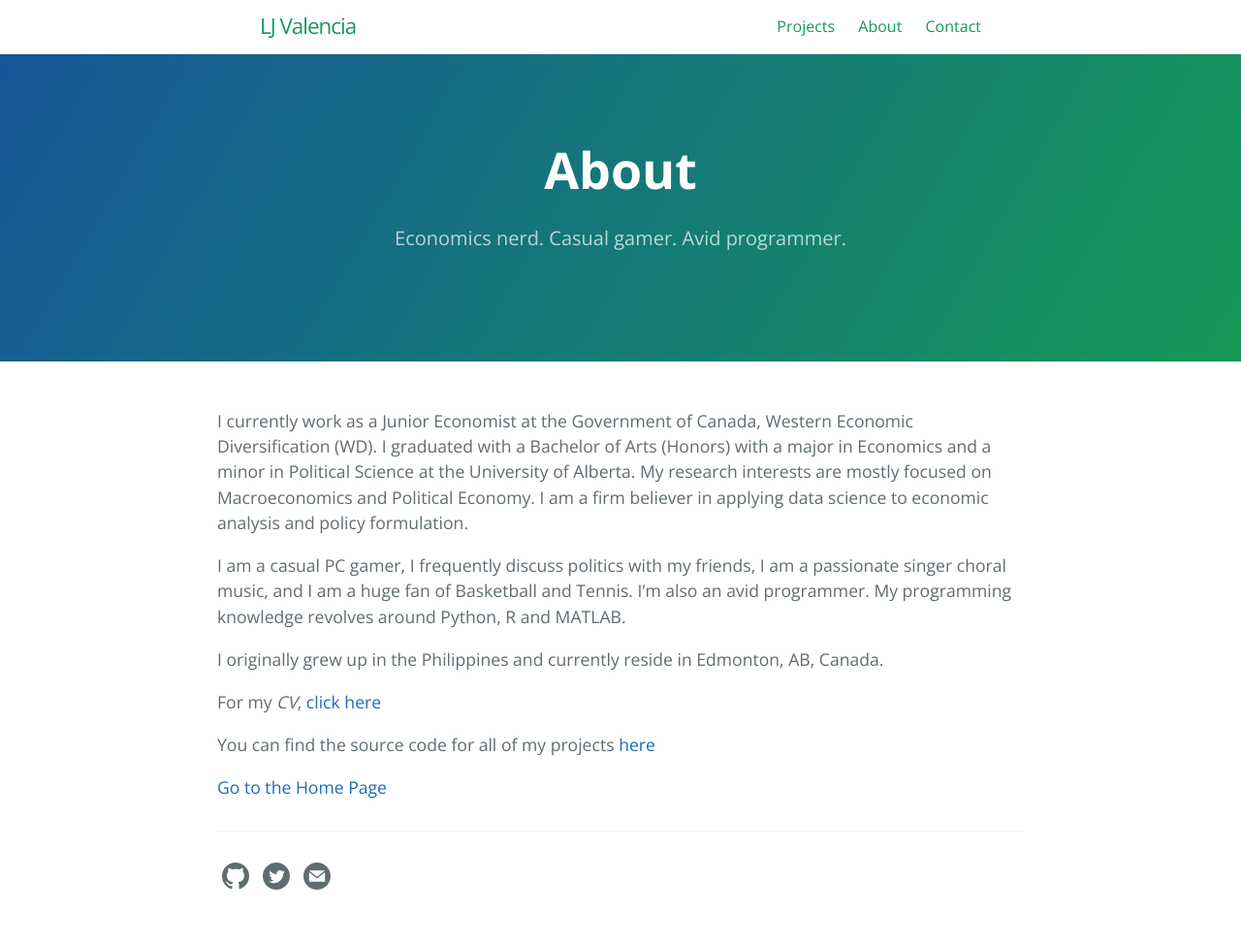
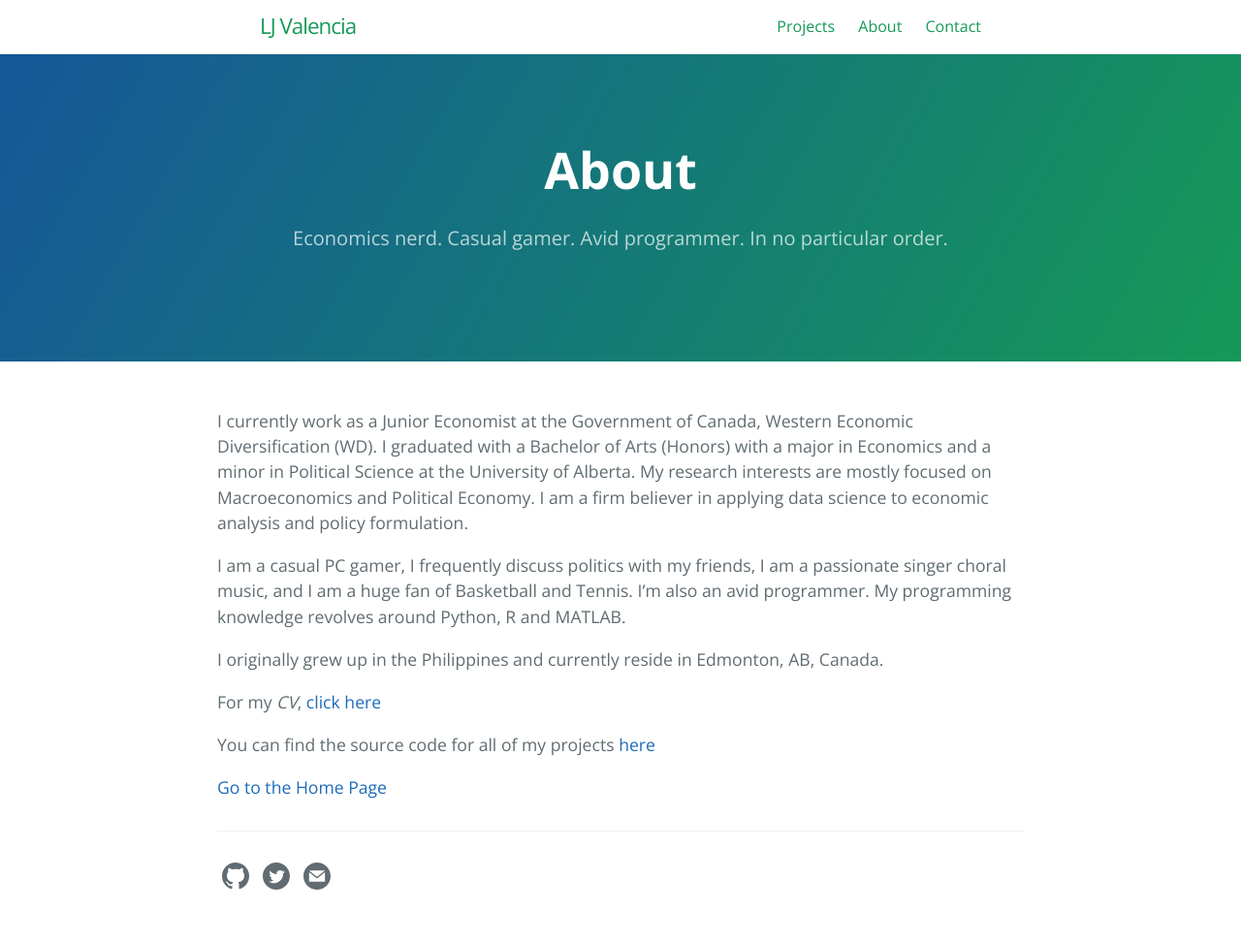
Before and after one commit to lj-valencia/cayman-blog-old-site, a Jekyll site: the page built from about.md, in a window 1280 px wide. Shown: the whole page at 97% size. Built offline with Jekyll 4.4.1, drawn with Linux system fonts in a browser that asks for light colours.

Commit message:
Update about.md

```diff
--- a/about.md
+++ b/about.md
@@ -1,7 +1,7 @@
 ---
 layout: page
 title: About
-tagline: Economics nerd. Casual gamer. Avid programmer.
+tagline: Economics nerd. Casual gamer. Avid programmer. In no particular order.
 permalink: /about.html
 ref: about
 order: 0
@@ -15,6 +15,6 @@ I originally grew up in the Philippines and currently reside in Edmonton, AB, Ca
 
 For my _CV_, [click here](CV_Draft.pdf)
 
-You can find the source code for all of my projects [here](https://github.com/soy-leroy)
+You can find the source code for all of my projects [here](https://github.com/lj-valencia)
 
 [Go to the Home Page]({{ '/' | absolute_url }})
```
